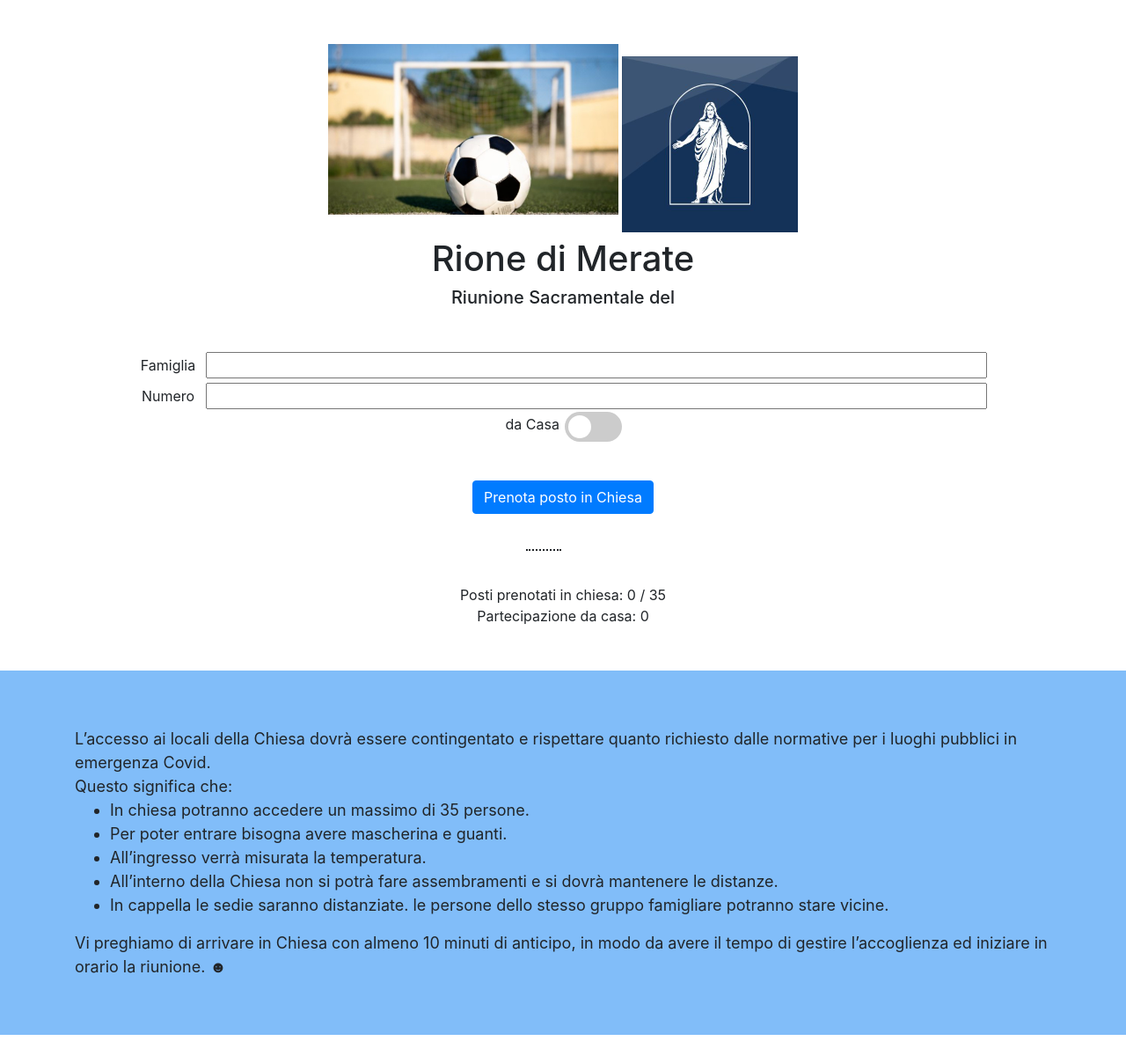
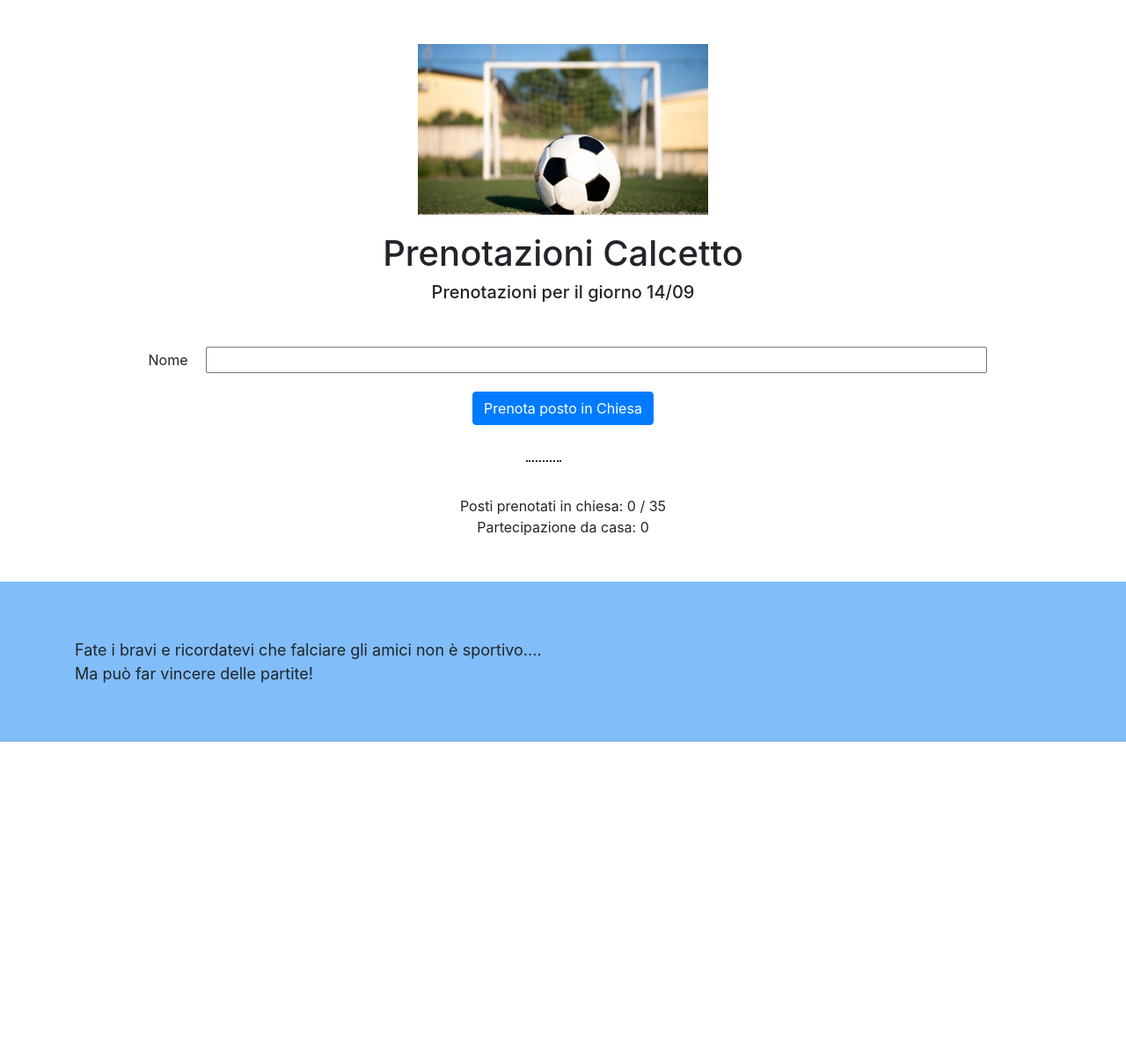
Before and after one commit to calcettodario/calcetto, a PHP site: page / in a window 1280 px wide. Shown: the whole page at 88% size. After the commit the page ends 843 px from the top, so only its background shows below. Run offline with PHP 8.4, Linux system fonts and the light colour scheme.

Commit message:
Add files via upload

```diff
--- a/index.php
+++ b/index.php
@@ -6,19 +6,18 @@
 <div class="container" onmouseup="drop(event)" onmousedown="drag(event)">
 	<div  class="container img_container">
 		<div class="logo_span"></div>
-		<div id="logo" class="logo"></div>
 	</div>
-	<h1>Rione di Merate</h1>
-	<h5>Riunione Sacramentale del <span id="giornoSacramentale"></span></h5>
+	<h1>Prenotazioni Calcetto</h1>
+	<h5>Prenotazioni per il giorno <span id="giornoCalcetto"></span></h5>
 	<div>
 		<div class="input_container">
-			<label for="name">Famiglia</label><input type="text" id="name" name="name">
-		  	<div>
+			<label for="name">Nome</label><input type="text" id="name" name="name">
+		  	<div class="hide">
 		  		<label for="quantity">Numero</label><input type="number" id="quantity" name="quantity" min="1">
 		  		<img src="up.png" id="up" onclick="increaseNumber(true)">
 		  		<img src="up.png" id="down" onclick="increaseNumber(false)">
 		  	</div>
-		  	<div>
+		  	<div class="hide">
 		  		<label for="daCasa">da Casa</label>
 		  		<label class="switch" onclick="changeLabel()">
 	  				<input id="daCasa" name="daCasa"type="checkbox">
@@ -70,18 +69,7 @@
 
 <div class="jumbotron jumbotron-fluid blue" onmousedown="drag(event)">
 	<div class="container">
-		<span id="annunci">L’accesso ai locali della Chiesa dovrà essere contingentato e rispettare quanto richiesto dalle
-							normative per i luoghi pubblici in emergenza Covid.<br> Questo significa che:
-							<ul>
-								<li>In chiesa potranno accedere un massimo di 35 persone.</li>
-								<li>Per poter entrare bisogna avere mascherina e guanti.</li>
-								<li>All’ingresso verrà misurata la temperatura.</li>
-								<li>All’interno della Chiesa non si potrà fare assembramenti e si dovrà mantenere le distanze.</li>
-								<li>In cappella le sedie saranno distanziate. le persone dello stesso gruppo famigliare potranno stare vicine.</li>
-							</ul>
-
-							Vi preghiamo di arrivare in Chiesa con almeno 10 minuti di anticipo, in modo da avere il tempo di
-							gestire l’accoglienza ed iniziare in orario la riunione. ☻</span>
+		<span id="annunci">Fate i bravi e ricordatevi che falciare gli amici non &egrave; sportivo.... <br>Ma pu&ograve; far vincere delle partite!</span>
 	</div>
 </div>
 
```
